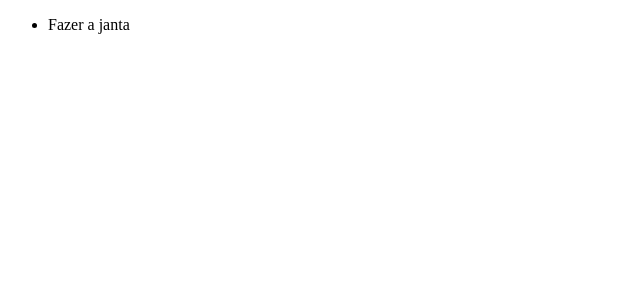
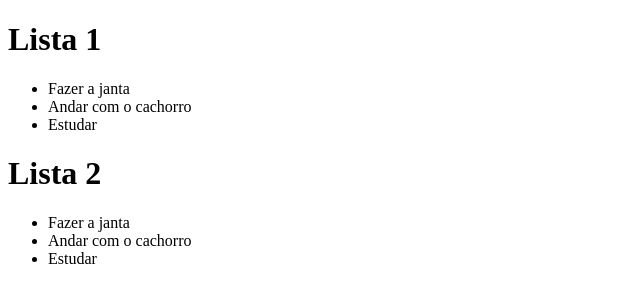
Before and after one commit to danyel-dev/Todo-Frontend, a React (Create React App) app: page / in a window 1280 px wide. Shown: the top 302 px of the page, without its empty margins (0-640 px from the left). Built offline with nearby package versions, Linux system fonts and the light colour scheme.

Commit message:
UserLists component created

```diff
--- a/src/App.js
+++ b/src/App.js
@@ -1,7 +1,8 @@
-import List from "./components/List";
+import UserLists from "./components/UserLists";
+
 
 export default function App() {
   return (
-    <List />
+    <UserLists />
   );
-}
+};
--- a/src/components/List.jsx
+++ b/src/components/List.jsx
@@ -1,10 +1,16 @@
 import Item from './Item'
 
 
-export default function List() {
+export default function List({nome}) {
     return (
-        <ul>
-            <Item nome="Fazer a janta"></Item>
-        </ul>
+        <div>
+            <h1>{nome}</h1>
+
+            <ul>
+                <Item nome="Fazer a janta"></Item>
+                <Item nome="Andar com o cachorro"></Item>
+                <Item nome="Estudar"></Item>
+            </ul>
+        </div>
     );
 }
--- /dev/null
+++ b/src/components/UserLists.jsx
@@ -0,0 +1,11 @@
+import List from './List';
+
+
+export default function UserLists() {
+    return (
+        <>
+            <List nome="Lista 1" />
+            <List nome="Lista 2" />
+        </>
+    );
+};
```
